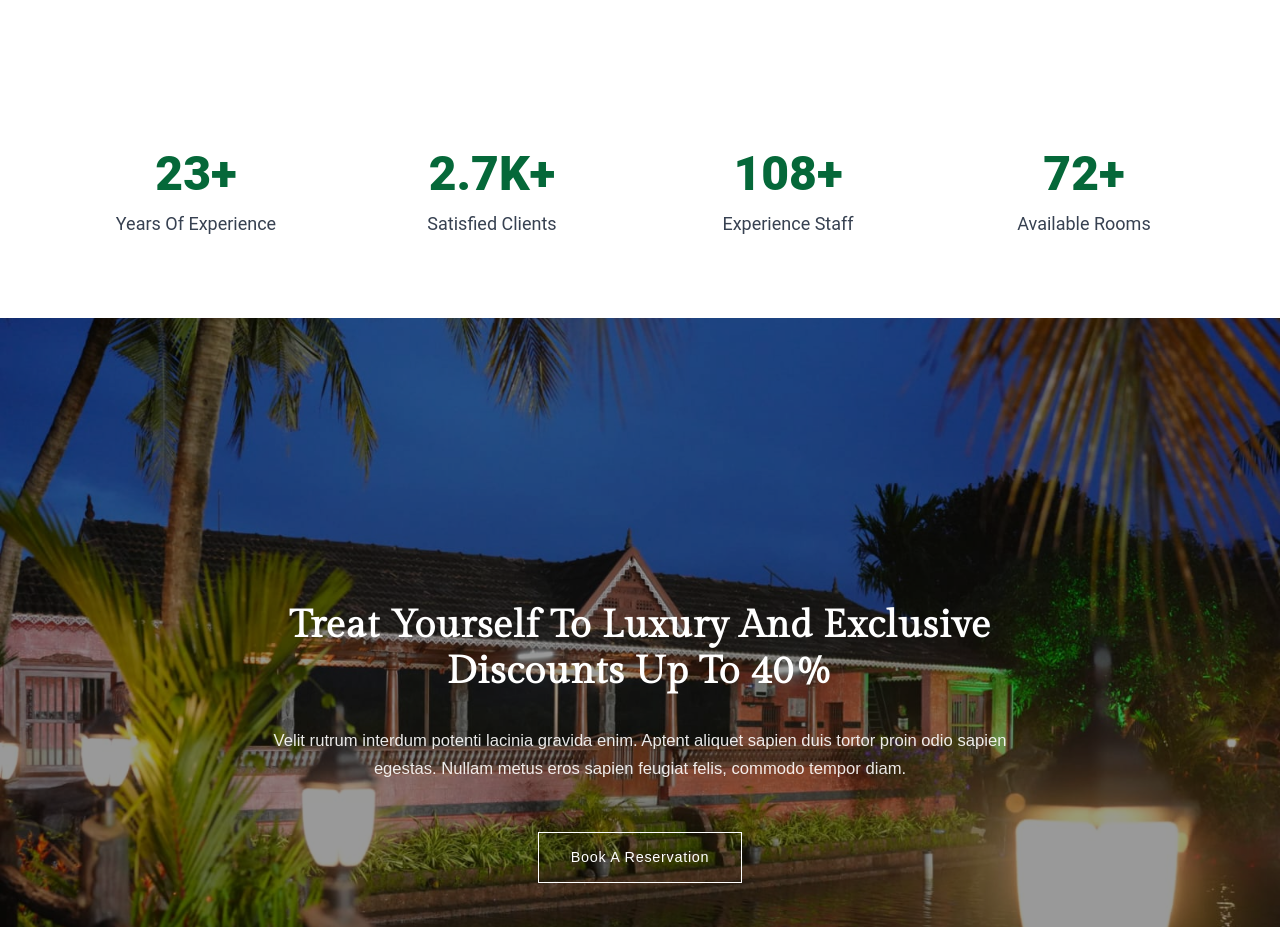
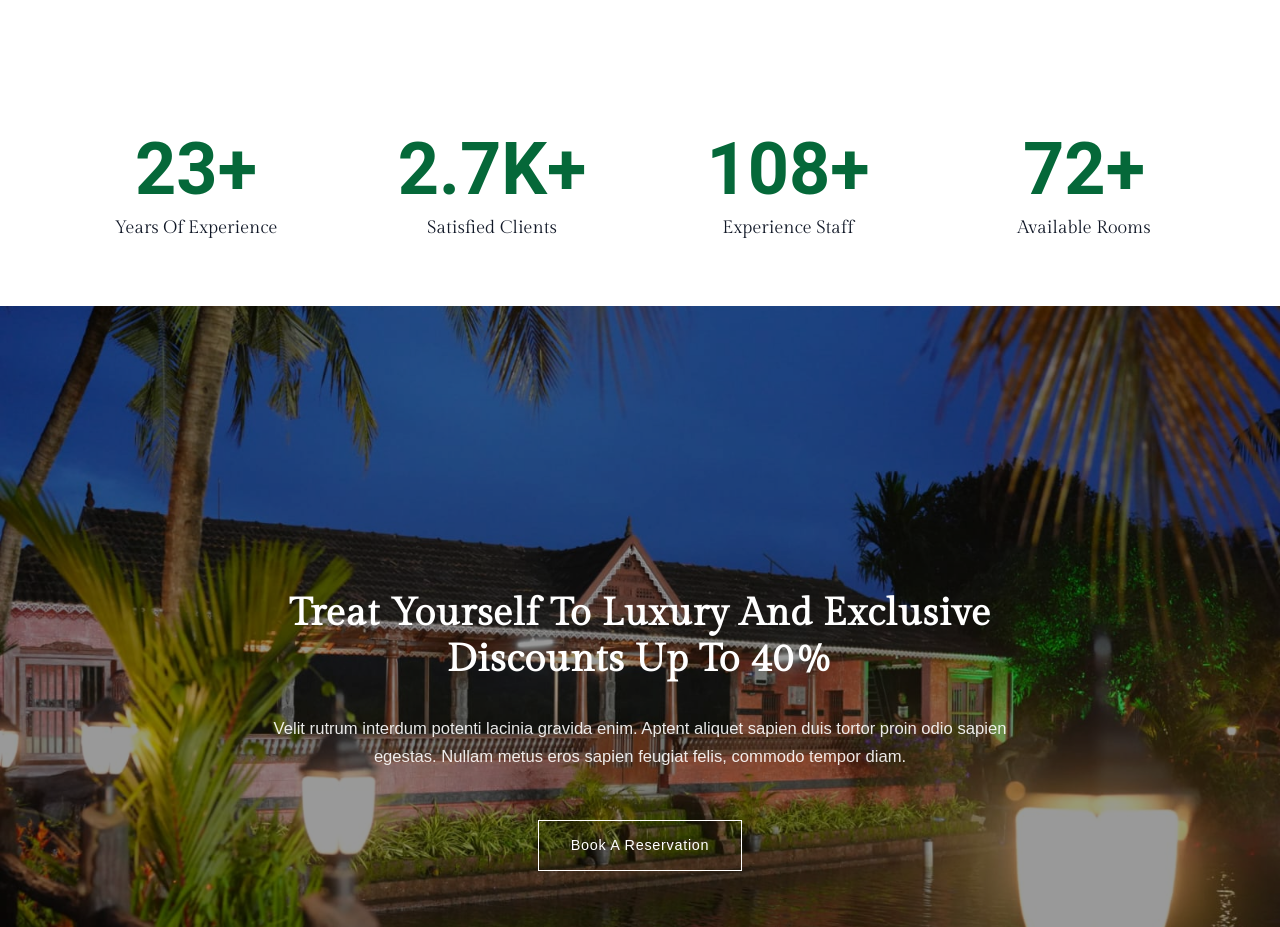
Before and after one commit to Vaavix-Digital/FarmFort, a React (Create React App) app: page /about in a window 1280 px wide. Shown: the part 1920-2847 px from the top of the page. Built offline with nearby package versions, Linux system fonts and the light colour scheme.

Commit message:
ourvalue

```diff
--- a/src/pages/About/OurValue.jsx
+++ b/src/pages/About/OurValue.jsx
@@ -13,20 +13,25 @@ const AnimatedCounter = ({ number, suffix, label }) => {
   const numericValue = parseFloat(number);
 
   return (
-    <div ref={ref} className="p-4 transform transition-all duration-500 ease-out"
-         style={{ opacity: inView ? 1 : 0, transform: inView ? 'translateY(0)' : 'translateY(20px)' }}>
-      <div className="flex items-baseline justify-center gap-2 mb-3">
-        <span className="text-4xl md:text-5xl font-extrabold text-[#056839] font-['Roboto']">
+    <div
+      ref={ref}
+      className="w-full transform transition-all duration-500 ease-out text-center"
+      style={{ opacity: inView ? 1 : 0, transform: inView ? 'translateY(0)' : 'translateY(20px)' }}
+    >
+      <div className="mb-2">
+        <div className="flex justify-center items-baseline">
+          <span className="text-4xl md:text-6xl lg:text-7xl font-semibold text-[#056839] font-['Roboto']">
             <CountUp
               end={inView ? numericValue : 0}
               duration={2.5}
               decimals={number.includes('.') ? 1 : 0}
-            className="font-black"
+              style={{ fontFamily: '"Roboto", sans-serif', fontWeight: 600 }}
             />
-          <span className="font-black">{suffix}</span>
+            <span className="text-4xl md:text-6xl lg:text-7xl font-semibold text-[#056839]">{suffix}</span>
           </span>
         </div>
-      <p className="text-gray-700 text-base md:text-lg font-normal font-['Roboto']">{label}</p>
+      </div>
+      <p className="text-gray-900 text-base md:text-lg font-normal font-gilda">{label}</p>
     </div>
   );
 };
@@ -114,6 +119,7 @@ export default function OurValue() {
 
     {/* Statistics Section */}
     <div className="w-full bg-white py-16 px-4 md:px-8 lg:px-16">
+      <div className="max-w-7xl mx-auto">
         <div className="grid grid-cols-1 sm:grid-cols-2 lg:grid-cols-4 gap-8 text-center">
           {stats.map((stat, idx) => (
             <AnimatedCounter
@@ -125,6 +131,7 @@ export default function OurValue() {
           ))}
         </div>
       </div>
+    </div>
     </>
   )
 }
```
Lines whose indentation alone changed are shown as unchanged.
